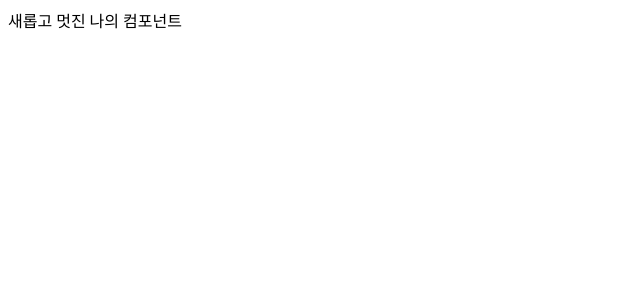
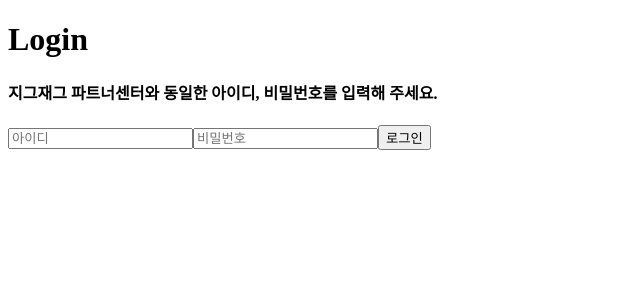
Before and after one commit to NoPaymentCoding/OrderCount, a React (Create React App) app: page / in a window 1280 px wide. Shown: the top 300 px of the page, without its empty margins (0-640 px from the left). Built offline with nearby package versions, Linux system fonts and the light colour scheme.

Commit message:
feat: make LoginScreen

```diff
--- a/src/components/LoginScreen.jsx
+++ b/src/components/LoginScreen.jsx
@@ -1,7 +1,38 @@
 import React from "react";
+import { useState } from "react";
 
 const LoginScreen = () => {
-  return <div>새롭고 멋진 나의 컴포넌트</div>;
+  const [userID, setUserID] = useState("");
+  const [userPW, setUserPW] = useState("");
+
+  const handleChange = (e) => {
+    if (e.target.name === "id") setUserID(e.target.value);
+    if (e.target.name === "pw") setUserPW(e.target.value);
+  };
+
+  return (
+    <div className="Container">
+      <h1>Login</h1>
+      <h4>지그재그 파트너센터와 동일한 아이디, 비밀번호를 입력해 주세요.</h4>
+      <form>
+        <input
+          type="text"
+          name="id"
+          placeholder="아이디"
+          value={userID}
+          onChange={handleChange}
+        />
+        <input
+          type="text"
+          name="pw"
+          value={userPW}
+          placeholder="비밀번호"
+          onChange={handleChange}
+        />
+        <button>로그인</button>
+      </form>
+    </div>
+  );
 };
 
 export default LoginScreen;
```
